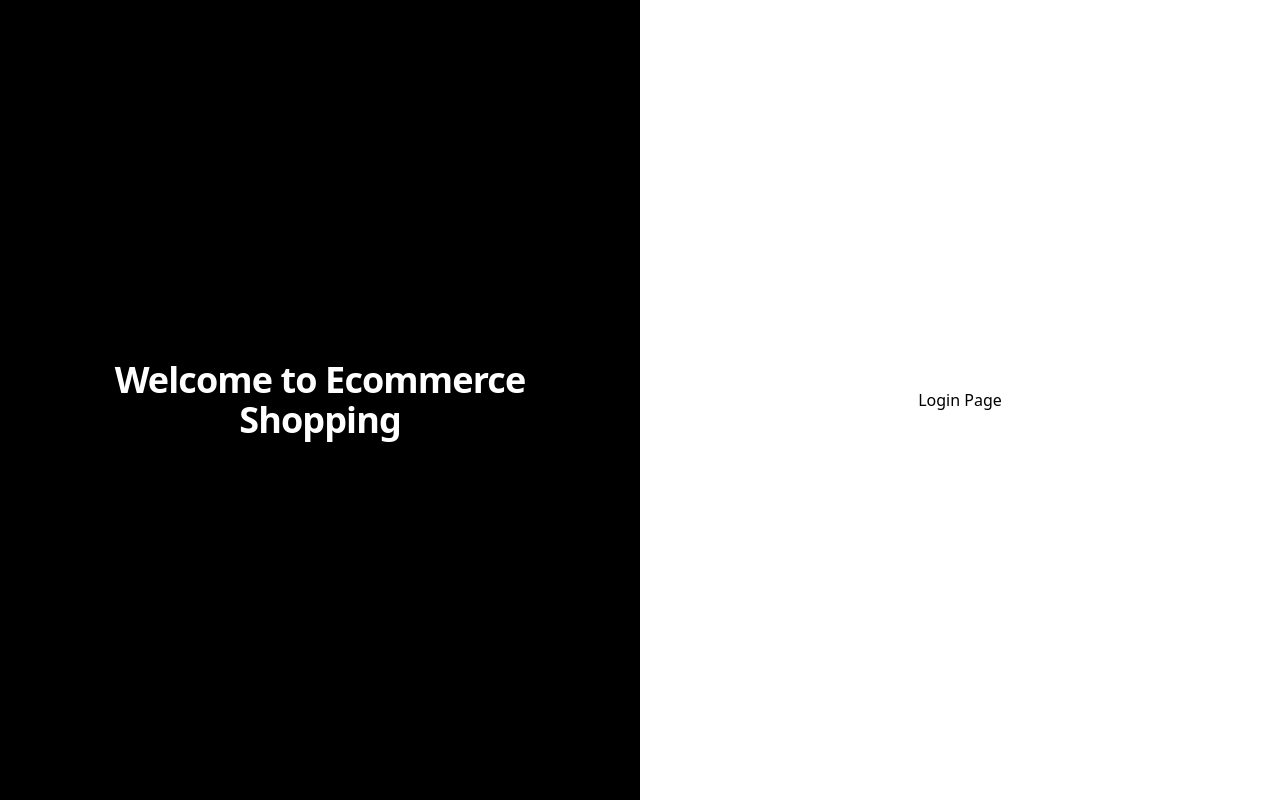
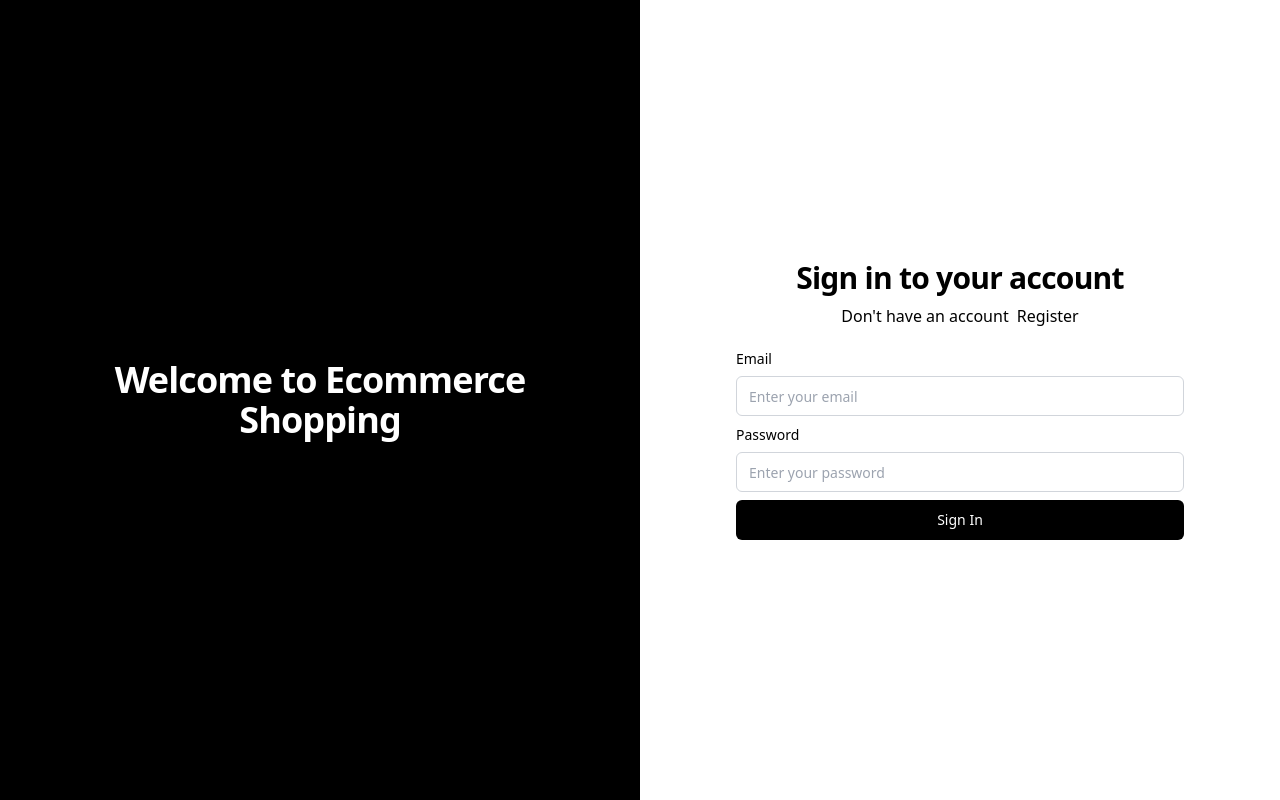
Before and after one commit to Usman-837/Ecommerce_Store, a React (Vite) app in the folder client/: page /auth/login in a window 1280 px wide. Built offline with nearby package versions, Linux system fonts and the light colour scheme.

Commit message:
create sign in page

```diff
--- a/client/src/Pages/auth/login.jsx
+++ b/client/src/Pages/auth/login.jsx
@@ -1,9 +1,36 @@
-import React from 'react'
+import CommonForm from '@/components/common/form'
+import { loginFormControls } from '@/config'
+import React, { useState } from 'react'
+import { Link } from 'react-router-dom'
 
 const AuthLogin = () => {
+
+  const initialState = {
+    email: '',
+    password: ''
+  }
+
+  const [formData, setFormData] = useState(initialState)
+
+  const onSubmit = () => {
+
+  }
+
   return (
-    <div>
-      Login Page
+    <div className='mx-auto w-full max-w-md space-y-6'>
+      <div className='text-center'>
+        <h1 className='text-3xl font-bold tracking-tight text-foreground'>Sign in to your account</h1>
+        <p className='mt-2'>Don't have an account
+          <Link className='font-medium text-primary hover:underline ml-2' to='/auth/register'>Register</Link>
+        </p>
+      </div>
+      <CommonForm
+        formControls={loginFormControls}
+        buttonText={'Sign In'}
+        formData={formData}
+        setFormData={setFormData}
+        onSubmit={onSubmit}
+      />
     </div>
   )
 }
--- a/client/src/config/index.js
+++ b/client/src/config/index.js
@@ -21,3 +21,20 @@
         type : 'password'
     },
 ]
+
+export const loginFormControls = [
+    {
+        name : 'email',
+        label : 'Email',
+        placeholder : 'Enter your email',
+        componentType : 'input',
+        type : 'email'
+    },
+    {
+        name : 'password',
+        label : 'Password',
+        placeholder : 'Enter your password',
+        componentType : 'input',
+        type : 'password'
+    },
+]
```
